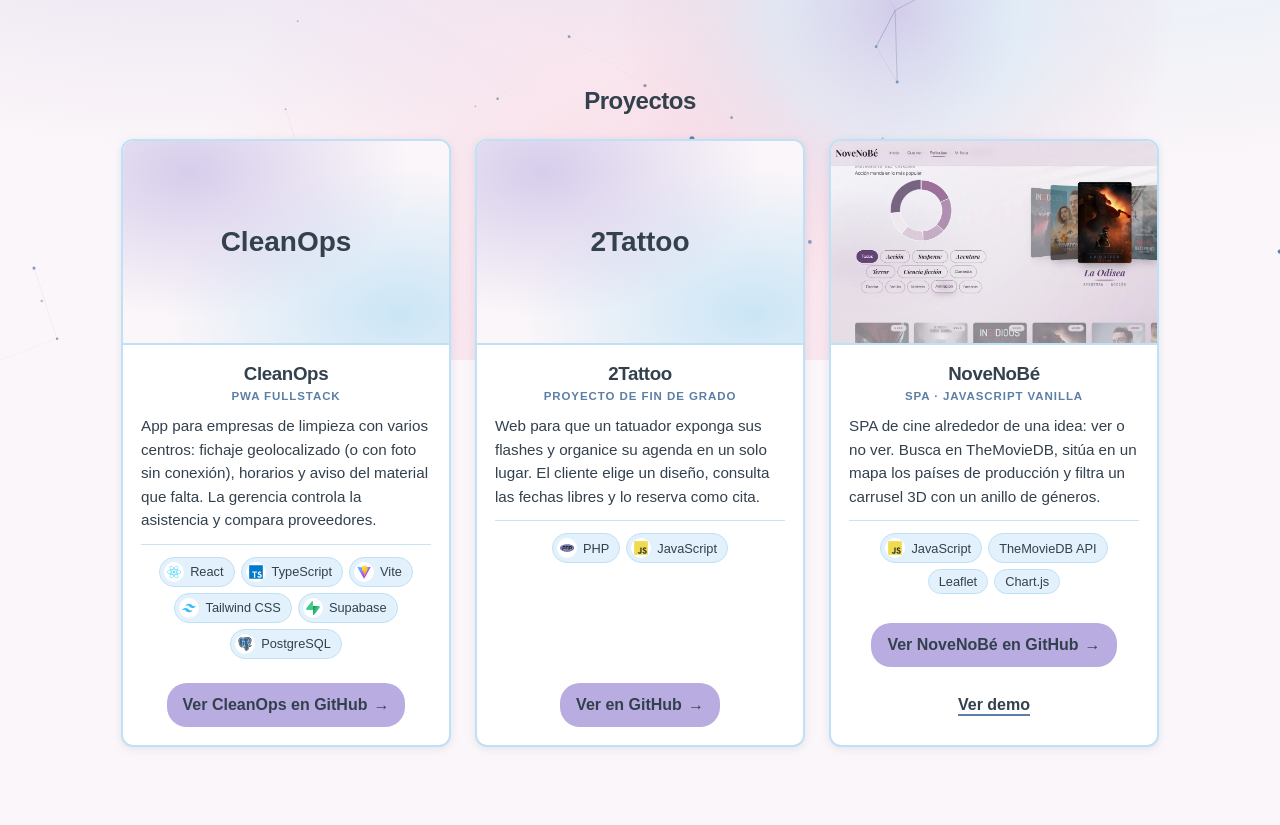
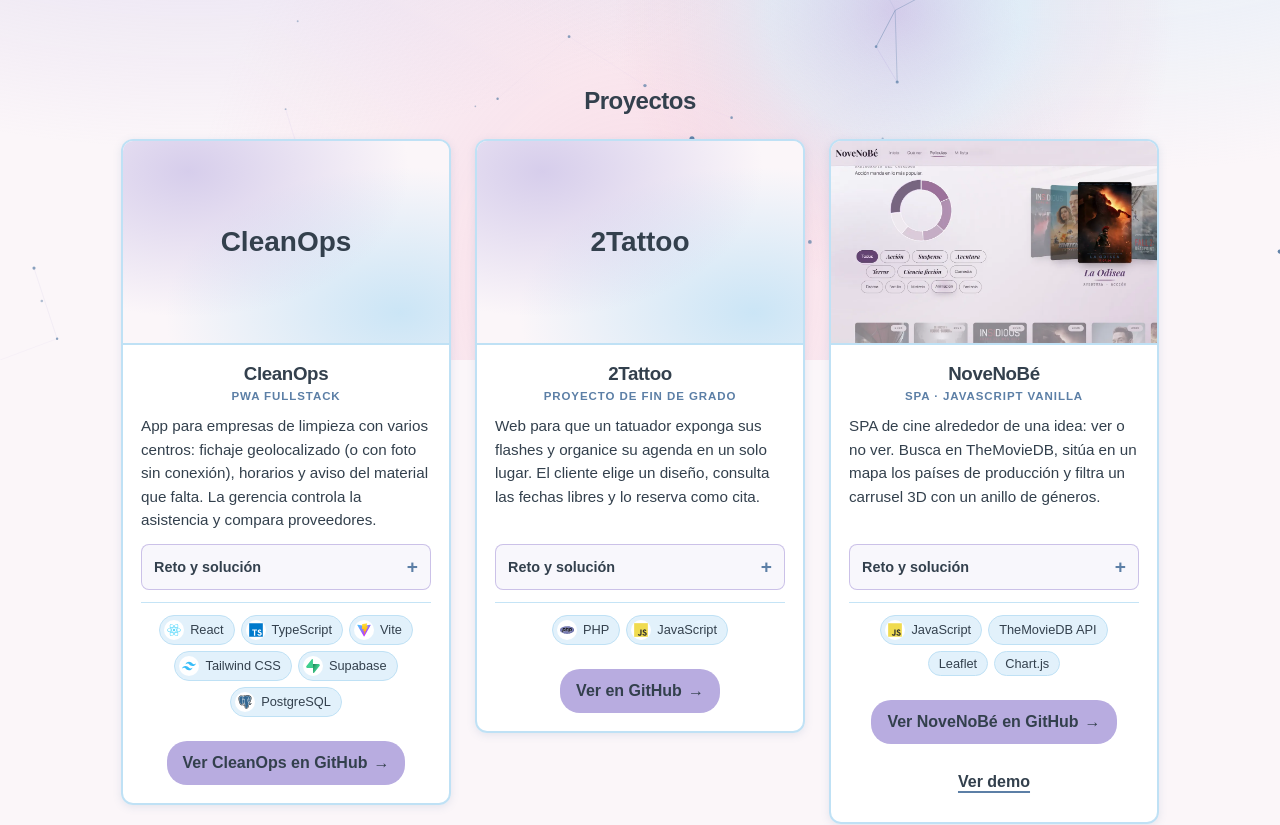
Before and after one commit to coralormad/PortfolioTB, a React (Vite) app: page / in a window 1280 px wide. Shown: the part 440-1265 px from the top of the page. Built offline with nearby package versions, Linux system fonts and the light colour scheme.

Commit message:
feat: reto y solución en tarjetas y borde con luz

```diff
--- a/src/components/Proyectos/Proyectos.module.css
+++ b/src/components/Proyectos/Proyectos.module.css
@@ -10,9 +10,18 @@
   --curva: cubic-bezier(0.23, 1, 0.32, 1);
   --duracion: 240ms;
 
-  background: var(--color-superficie);
-  border: 2px solid var(--color-secundario);
+  --mx: 50%;
+  --my: -400px;
+
+  border: 2px solid transparent;
   border-radius: var(--radio-md);
+  background:
+    linear-gradient(var(--color-superficie), var(--color-superficie)) padding-box,
+    radial-gradient(
+      260px circle at var(--mx) var(--my),
+      var(--color-morado),
+      var(--color-secundario) 45%
+    ) border-box;
   overflow: hidden;
   flex: 1 1 100%;
   display: flex;
@@ -21,15 +30,13 @@
   box-shadow: var(--sombra-sm);
   transition:
     transform var(--duracion) var(--curva),
-    box-shadow var(--duracion) var(--curva),
-    border-color var(--duracion) var(--curva);
+    box-shadow var(--duracion) var(--curva);
 }
 
 .tarjeta:hover,
 .tarjeta:has(:focus-visible) {
   transform: translateY(-4px);
   box-shadow: var(--sombra-md);
-  border-color: var(--color-morado);
 }
 
 /* Foco de teclado: el borde no tiene contraste suficiente, el outline sí */
@@ -40,6 +47,7 @@
 
 /* Portada 16:10 */
 .portada {
+  position: relative;
   aspect-ratio: 16 / 10;
   overflow: hidden;
   border-bottom: 2px solid var(--color-secundario);
@@ -57,6 +65,20 @@
 .tarjeta:hover .portada img,
 .tarjeta:has(:focus-visible) .portada img {
   transform: scale(1.04);
+}
+
+.portada::after {
+  content: "";
+  position: absolute;
+  inset: 0;
+  pointer-events: none;
+  background: radial-gradient(220px circle at var(--mx) var(--my), rgba(255, 255, 255, 0.35), transparent 60%);
+  opacity: 0;
+  transition: opacity 200ms ease;
+}
+
+.tarjeta:hover .portada::after {
+  opacity: 1;
 }
 
 /* Proyecto sin captura: portada tipográfica con la paleta del portfolio */
@@ -112,6 +134,66 @@
   -webkit-line-clamp: 5;
   line-clamp: 5;
   overflow: hidden;
+  min-height: calc(1.55em * 5);
+}
+
+.reto {
+  border: 1px solid rgba(var(--color-morado-rgb), 0.7);
+  border-radius: var(--radio-sm);
+  background: rgba(var(--color-morado-rgb), 0.1);
+}
+
+.reto summary {
+  display: flex;
+  justify-content: space-between;
+  align-items: center;
+  min-height: 44px;
+  padding: 0 12px;
+  font-weight: bold;
+  font-size: 0.9rem;
+  cursor: pointer;
+  list-style: none;
+  border-radius: var(--radio-sm);
+}
+
+.reto summary::-webkit-details-marker {
+  display: none;
+}
+
+.reto summary::after {
+  content: "+";
+  font-size: 1.2rem;
+  color: var(--color-primario);
+  transition: transform var(--duracion) var(--curva);
+}
+
+.reto[open] summary::after {
+  transform: rotate(45deg);
+}
+
+.reto summary:focus-visible {
+  outline: 2px solid var(--color-primario);
+  outline-offset: 2px;
+}
+
+.retoCuerpo {
+  display: grid;
+  gap: 6px;
+  padding: 0 12px 12px;
+  font-size: 0.88rem;
+  line-height: 1.55;
+}
+
+.retoCuerpo h4 {
+  font-family: var(--fuente-base);
+  font-size: 0.7rem;
+  letter-spacing: 0.1em;
+  text-transform: uppercase;
+  color: var(--color-primario);
+}
+
+.retoCuerpo p + h4 {
+  margin-top: 6px;
 }
 
 .tecnologias {
@@ -192,6 +274,7 @@
   .tarjetas {
     flex-direction: row;
     flex-wrap: wrap;
+    align-items: flex-start;
   }
 
   .tarjeta {
--- a/src/components/Proyectos/Proyectos.tsx
+++ b/src/components/Proyectos/Proyectos.tsx
@@ -1,6 +1,20 @@
+import type { PointerEvent } from 'react'
 import { projects } from '../../data/projects'
 import Capsula from '../Capsula/Capsula'
 import styles from './Proyectos.module.css'
+
+function moverLuz(e: PointerEvent<HTMLElement>) {
+  if (e.pointerType !== 'mouse') return
+  const tarjeta = e.currentTarget
+  const caja = tarjeta.getBoundingClientRect()
+  tarjeta.style.setProperty('--mx', `${e.clientX - caja.left}px`)
+  tarjeta.style.setProperty('--my', `${e.clientY - caja.top}px`)
+}
+
+function apagarLuz(e: PointerEvent<HTMLElement>) {
+  e.currentTarget.style.removeProperty('--mx')
+  e.currentTarget.style.removeProperty('--my')
+}
 
 export default function Proyectos() {
   return (
@@ -8,7 +22,12 @@ export default function Proyectos() {
       <h2>Proyectos</h2>
       <div className={styles.tarjetas}>
         {projects.map((p) => (
-          <article key={p.id} className={styles.tarjeta}>
+          <article
+            key={p.id}
+            className={styles.tarjeta}
+            onPointerMove={moverLuz}
+            onPointerLeave={apagarLuz}
+          >
             {p.imagen ? (
               <div className={styles.portada}>
                 <img
@@ -30,6 +49,16 @@ export default function Proyectos() {
               <h3>{p.titulo}</h3>
               <span className={styles.tipo}>{p.tipo}</span>
               <p className={styles.resumen}>{p.resumen}</p>
+
+              <details className={styles.reto}>
+                <summary>Reto y solución</summary>
+                <div className={styles.retoCuerpo}>
+                  <h4>Reto</h4>
+                  <p>{p.problema}</p>
+                  <h4>Solución</h4>
+                  <p>{p.solucion}</p>
+                </div>
+              </details>
 
               <ul className={styles.tecnologias} aria-label={`Tecnologías de ${p.titulo}`}>
                 {p.techs.map((id) => (
```
